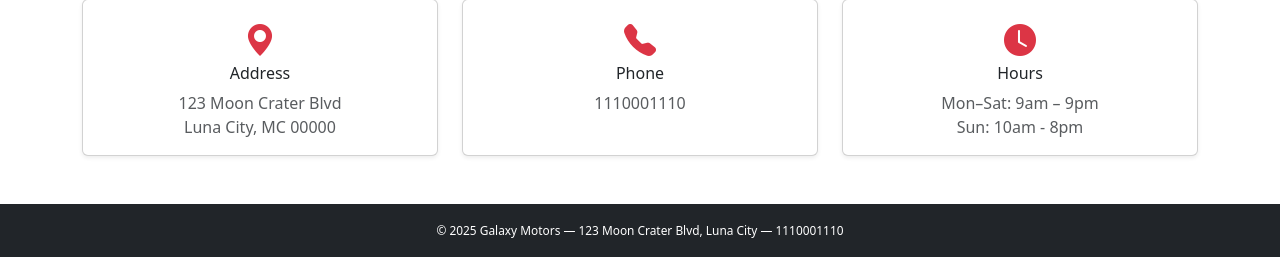
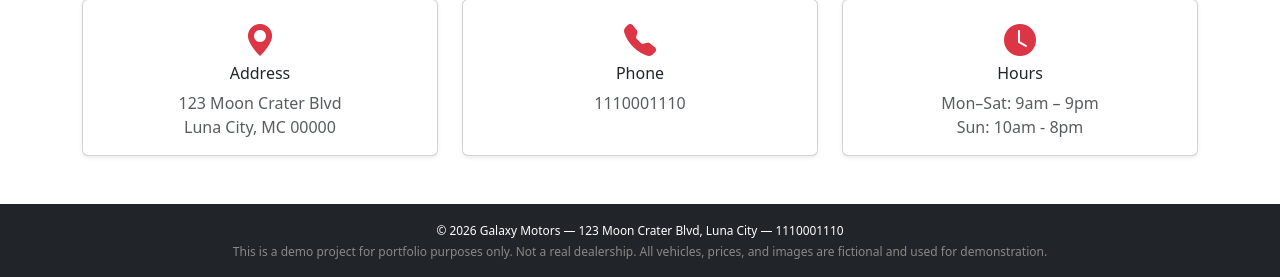
Before and after one commit to andriisyniuchenko/auto-dealer-conversation-service, a FastAPI app: page /about in a window 1280 px wide. Shown: the part 793-1070 px from the top of the page. Run offline with FastAPI, Linux system fonts and the light colour scheme; parts of the project's set-up code (start-up, migrations or seed data) failed here and were passed over.

Commit message:
chore: add demo disclaimer to footer

```diff
--- a/app/templates/base.html
+++ b/app/templates/base.html
@@ -45,7 +45,8 @@
   <!-- Footer -->
   <footer class="footer mt-auto py-3 bg-dark text-white">
     <div class="container text-center">
-      <small>&copy; 2025 Galaxy Motors &mdash; 123 Moon Crater Blvd, Luna City &mdash; 1110001110</small>
+      <small>&copy; 2026 Galaxy Motors &mdash; 123 Moon Crater Blvd, Luna City &mdash; 1110001110</small><br>
+      <small style="font-size:0.75rem; color:#888;">This is a demo project for portfolio purposes only. Not a real dealership. All vehicles, prices, and images are fictional and used for demonstration.</small>
     </div>
   </footer>
 
```
